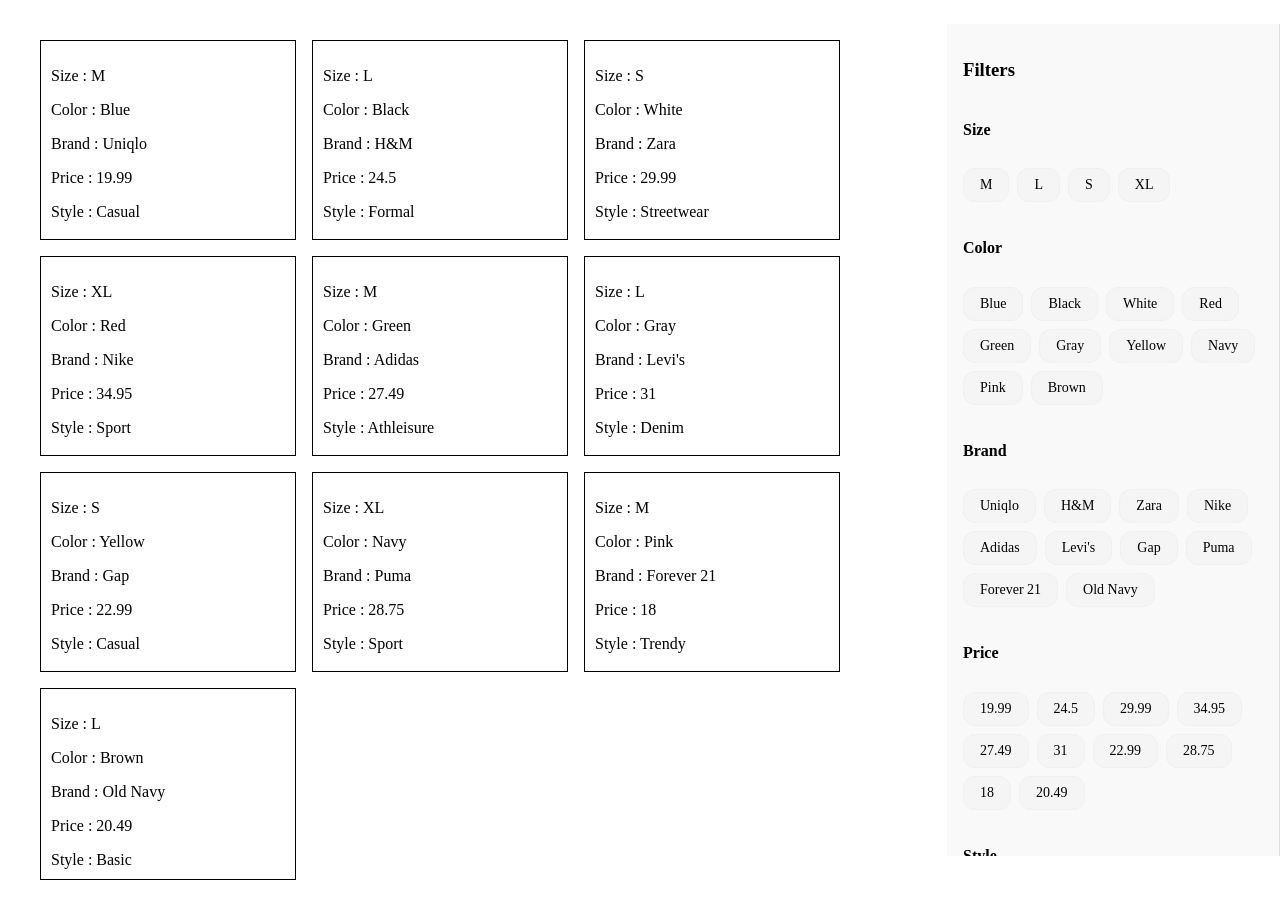
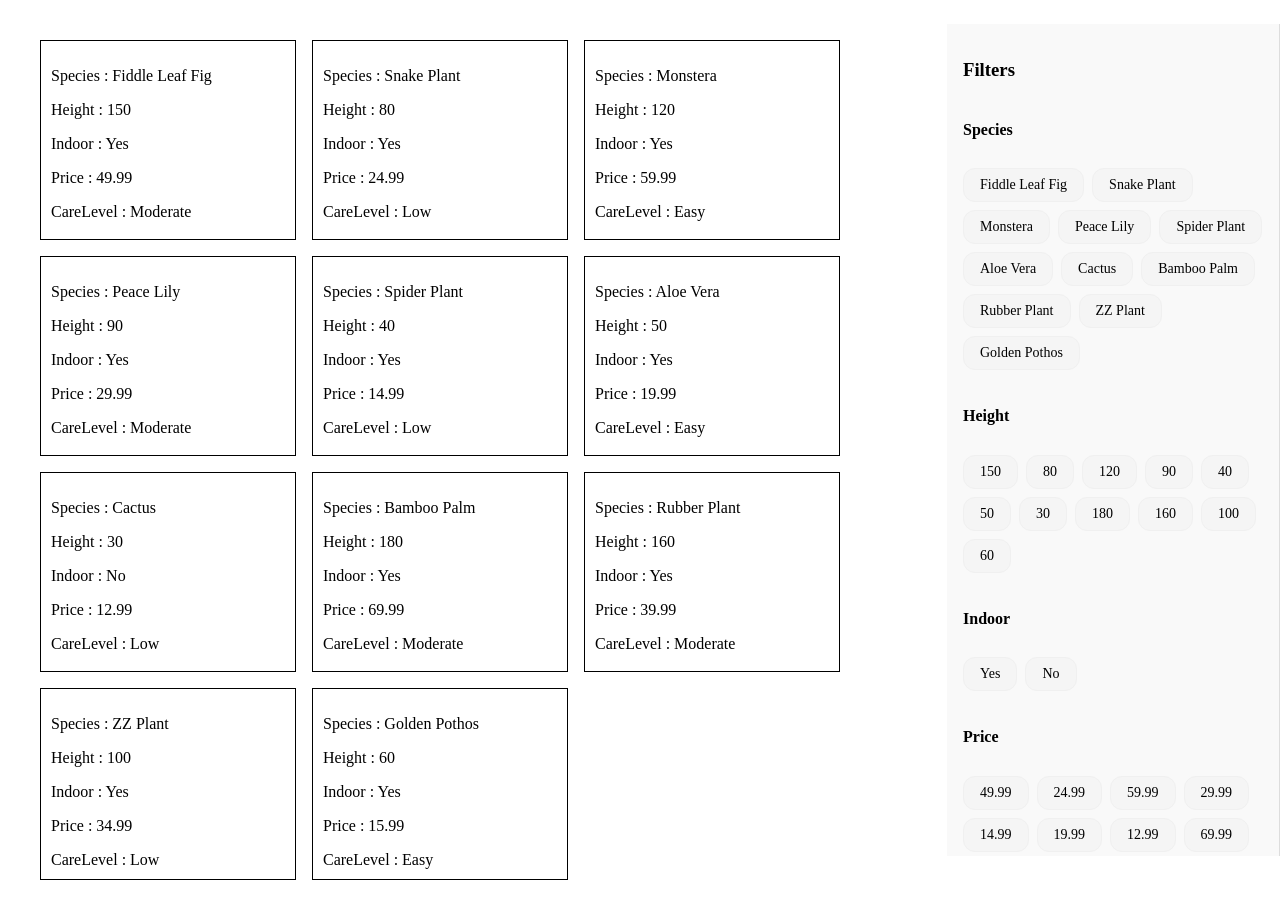
Before and after one commit to CarlosBor/itemSorter, a React (Vite) app: page / in a window 1280 px wide. Built offline with nearby package versions, Linux system fonts and the light colour scheme.

Commit message:
Boolean rendering in grid and filter

```diff
--- a/src/App.tsx
+++ b/src/App.tsx
@@ -71,7 +71,7 @@
   return (
     <>
       <ItemSorter
-        items={mockData}
+        items={mockPlants}
         // rangeFields={["price"]}
         // orderFields={{"size" : orderFunction}}
         // explicitFields = {["size", "price", "brand"]}
--- a/src/components/ItemSorterGrid.tsx
+++ b/src/components/ItemSorterGrid.tsx
@@ -1,5 +1,6 @@
 import style from './ItemSorterGrid.module.css';
 import capitalizeFirstLetter from '../utils/capitalizeFirst';
+import renderBool from '../utils/renderBool';
 interface ItemSorterGridProps {
   items: Record<string, any>[];
   filter: Record<string, any>;
@@ -43,7 +44,7 @@
             return (
               <div className={`${style.itemCard} ${cardClassName}`} key={`item-${index}`}>
                 {keys.map((key) => (
-                  <p className={datapointClassName} key={key}> {capitalizeFirstLetter(key)} : {item[key]}</p>
+                  <p className={datapointClassName} key={key}> {capitalizeFirstLetter(key)} : {renderBool(item[key])}</p>
                 ))}
               </div>
             );
--- a/src/components/SelectableProperties.tsx
+++ b/src/components/SelectableProperties.tsx
@@ -1,3 +1,4 @@
+import renderBool from "../utils/renderBool";
 
 interface SelectablePropertiesProps {
   items: Record<string, any>[];
@@ -28,7 +29,7 @@
             value={value}
             onChange={onCheckboxChange}
           />
-          <span>{value}</span>
+          <span>{renderBool(value)}</span>
         </label>
       );
     })
--- /dev/null
+++ b/src/utils/renderBool.ts
@@ -0,0 +1,10 @@
+const renderBool = (entry:any) =>{
+    if(entry===true){
+        return "Yes";
+      }else if (entry===false){
+       return "No";
+      }
+      return entry
+}
+
+export default renderBool;
```
Also changed, not shown: 1 other file (tests, documents, lock files or other folders).
